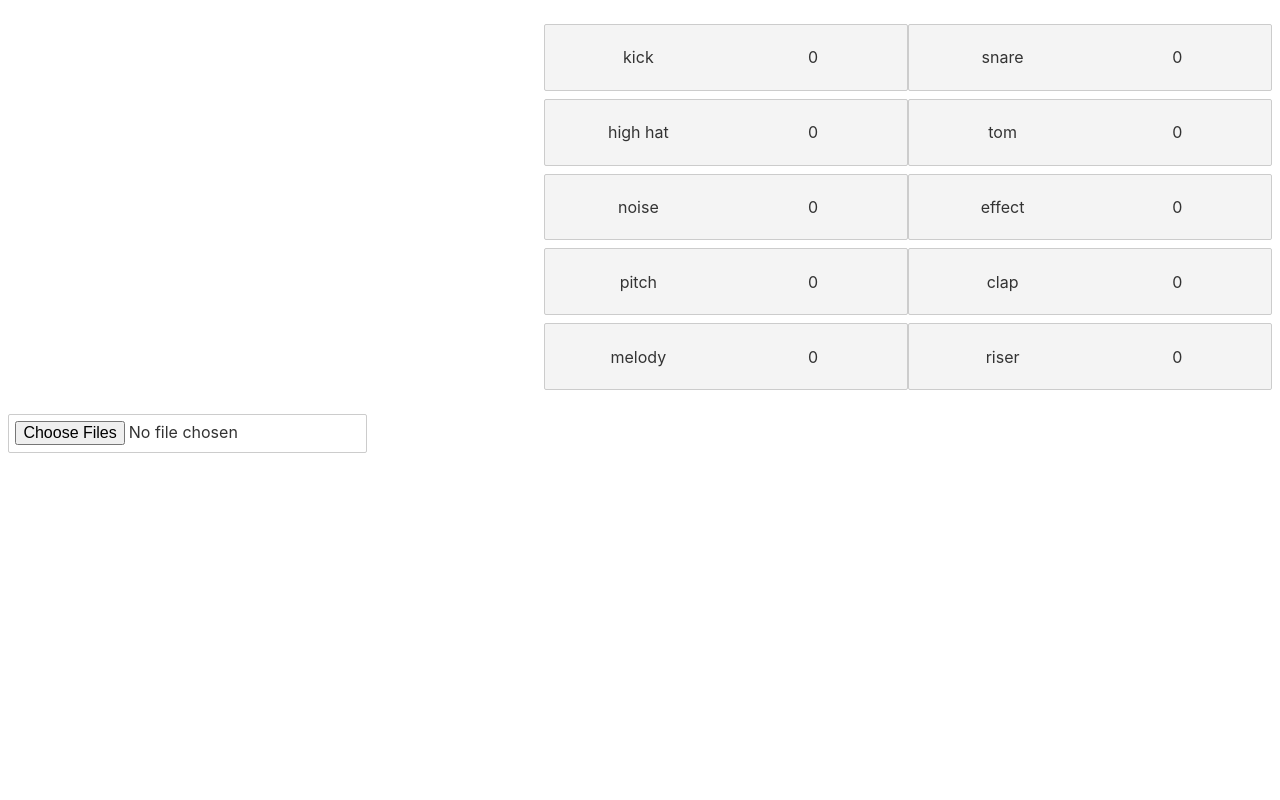
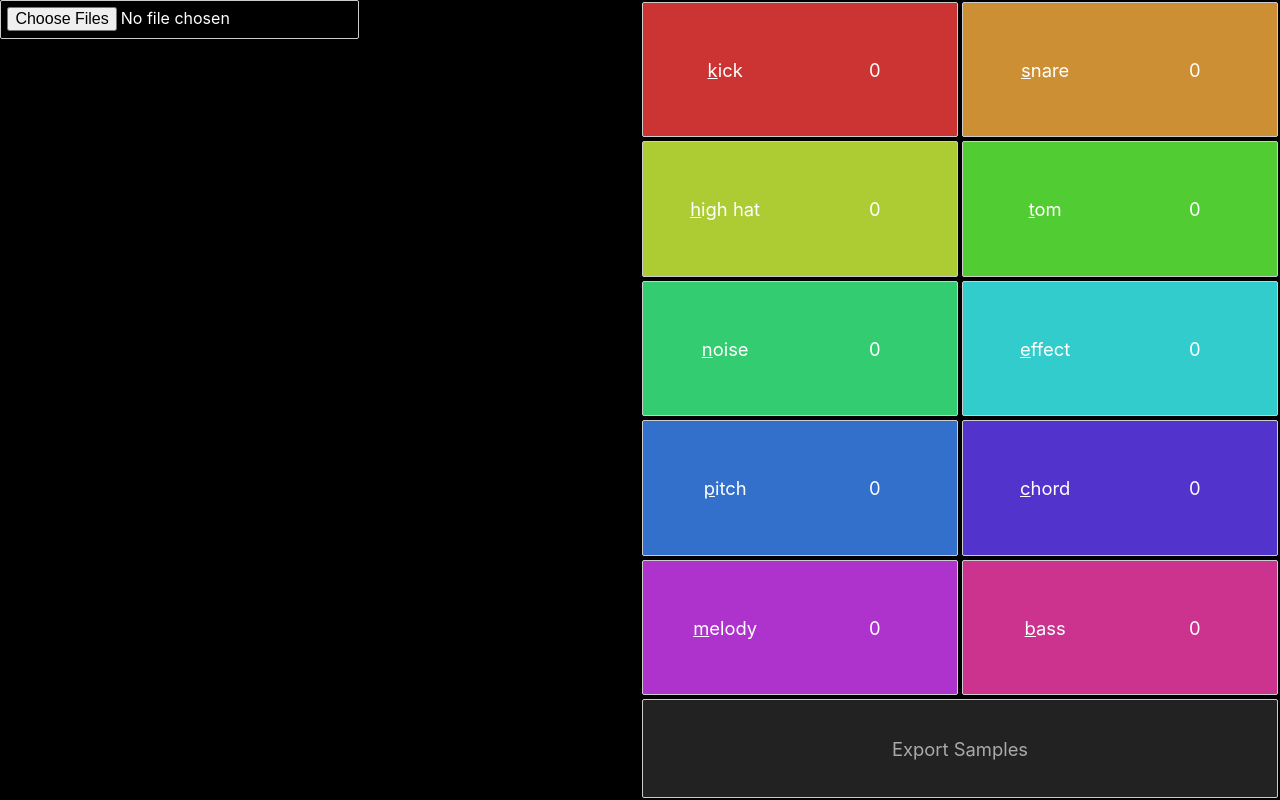
Before and after one commit to EvanBurnette/samplekiller, a Svelte app: page / in a window 1280 px wide. Built offline with nearby package versions, Linux system fonts and the light colour scheme.

Commit message:
MVP almost completely working! Saving before changing data structure and possibly breaking everything

```diff
--- a/src/App.svelte
+++ b/src/App.svelte
@@ -3,8 +3,8 @@
 	class Bucket {
 		constructor(name){
 			this.name = name;
-			this.samples = []
-			this.shortcut = this.name.charAt(0)
+			this.samples = new Set()
+			this.shortcut = this.name.charAt(0).toUpperCase()
 		}
 	}
 	let fileInput = {'files': []}
@@ -23,13 +23,14 @@
 
 	'effect',
 	'pitch',
-	'clap',
+	'chord',
 	'melody',
-	'riser',
+	'bass',
 ]
 
+
 	buckets = defaultBuckets.map(item => new Bucket(item))
-
+	console.log(buckets[3].shortcut)
 	// let audioSrc = '#'
 	// const reader = new FileReader()
 	let handleChange = async () => {
@@ -47,53 +48,180 @@
 		})
 		// console.log(sampleReaders.length)
 	}
+	// let download = function(name, prefix, src){
+  	// 	let link = document.createElement('a')
+  	// 	link.download = prefix + name
+  	// 	link.href = src.toDataURL()
+  	// 	link.click();
+	// }
+	let exportSamples = () => {
+		if (samples) {
+			let link = document.createElement('a')
+			link.download = 'testDownload.wav'
+			link.href = samplesSrc[0]
+			link.click()
+		}
+	}
+
+	let position = 0
+	let handleArrowKey = (code) => {
+		console.log(code + ' pressed')
+		if (code == 'ArrowDown'){
+			if (position < linkList.length - 1) {
+				position += 1
+				console.log(position)
+				console.log(linkList.length - 1)
+			}
+			linkList[position].focus()
+		}
+		if (code == 'ArrowUp') {
+			position -= 1
+			if (position < 0){
+				position = 0
+			}
+			linkList[position].focus()
+		}
+	}
+
 </script>
 	<!-- svelte-ignore a11y-media-has-caption -->
 	<!-- <audio src={audioSrc} controls></audio> -->
-	<main>
-	<ul class="samples">
+<svelte:head>
+	<style>
+		body{
+			background: black;
+			padding: 0;
+			margin: 0;
+			color: white;
+		}
+	</style>
+</svelte:head>
+
+<main
+on:keydown={(key) => {
+	if (key.code == 'Tab' || key.code == 'Enter' || key.code == "Space"){return}
+	key.preventDefault()
+	if (key.code == "ArrowDown" || key.code == "ArrowUp"){
+		handleArrowKey(key.code)
+		return
+	}
+	// if (key.code.length > 1){return}
+	if (key.code.slice(0,3) == 'Key'){
+		console.log(key.code + ' pressed')
+		let bucketSet = false
+	buckets.forEach((bucket) => {
+		if (key.code.slice(3) == bucket.shortcut){
+			console.log(key.code + " is a shortcut")
+			bucket.samples.add({'src':samplesSrc[position]})
+			buckets = buckets
+			console.log(bucket.samples)
+			bucketSet = true
+			return
+		}
+		})
+		if (bucketSet) {
+			setTimeout(()=>{handleArrowKey("ArrowDown")}, 400)
+		}
+	}
+	}
+}>
+<input multiple accept="audio/*" type="file" id="fileInput"
+on:change={handleChange}
+bind:this={fileInput}>
+<ul class="samples">
 	{#each samples as sample, index}
 	<button bind:this={linkList[index]}
-	on:focus={linkList[index].click()}
+	on:focus={() => {
+	position = index
+	linkList[index].click()
+}
+	}
 	on:blur={() => {
 		samplesAudio[index].pause()
 		samplesAudio[index].currentTime = 0
 		}
 	}
 	on:click={samplesAudio[index].play()}
-	><li><p>{sample.name} size:{sample.size}</p>
-
+	><li><p>{sample.name}
+	</p>
+	<!-- <p>size:{sample.size}</p> -->
+		<!-- svelte-ignore a11y-media-has-caption -->
 		<audio src={samplesSrc[index]} bind:this={samplesAudio[index]}></audio>
 	</li></button>
 	{/each}
 </ul>
 <ul class="buckets">
-	{#each Object.keys(buckets) as bucket}
-	<button class="bucket"><li><p>{buckets[bucket].name}</p><p>{buckets[bucket].samples.length}</p></li></button>
+	{#each Object.keys(buckets) as bucket, index}
+	<button class="bucket" style="background-color: hsl({360*index/Object.keys(buckets).length}, 60%, 50%);"><li><p><u>{buckets[bucket].name[0]}</u>{buckets[bucket].name.slice(1)}</p><p>{buckets[bucket].samples.size}</p></li></button>
 	{/each}
+	<button id='export' on:click={exportSamples}>Export Samples</button>
 </ul>
 </main>
-<input multiple accept="audio/*" type="file" id="fileInput"
-	on:change={handleChange}
-	bind:this={fileInput}>
 
 <style>
+	#export {
+		grid-column: 1/3;
+		background: #222;
+		color: #AAA;
+	}
+	#export:hover {
+		background: #333;
+		}
+	#export:active {
+		background: #DDD;
+		color: #222;
+		}
+
+	button:hover, input:hover {
+		cursor: pointer;
+	}
+	input {
+		position: fixed;
+		z-index: 200;
+		background: black;
+	}
 	main {
 		display: grid;
 		grid-template-columns: auto auto;
 	}
 	.samples {
+		position: absolute;
+		top: 50px;
+		/* overflow-x: hidden; */
+		/* overflow-y: scroll; */
 		display: flex;
 		flex-direction: column;
 		list-style: none;
+		width: 40vw;
+	}
+	.samples button {
+		background: #333;
+		color: white;
+	}
+	.samples button:focus,
+	.buckets button:focus
+	{
+		background: lightgray;
+		color: black;
+		box-shadow: 0 0 0 5px white;
 	}
 	.bucket li {
 		display: grid;
 		grid-template-columns: 1fr 1fr;
 	}
 	.buckets {
-		position: relative;
+		margin: 0;
+		padding: 0;
+		position: fixed;
+		height: 100vh;
+		width: 50vw;
+		transform: translate(100%, 0);
 		display: grid;
 		grid-template-columns: 1fr 1fr;
 	}
+	.buckets button {
+		color: white;
+		font-size: 1.15rem;
+		margin: 2px;
+	}
 </style>
```
Also changed, not shown: src/soundAlphabet.txt, 2 other files (tests, documents, lock files or other folders).
